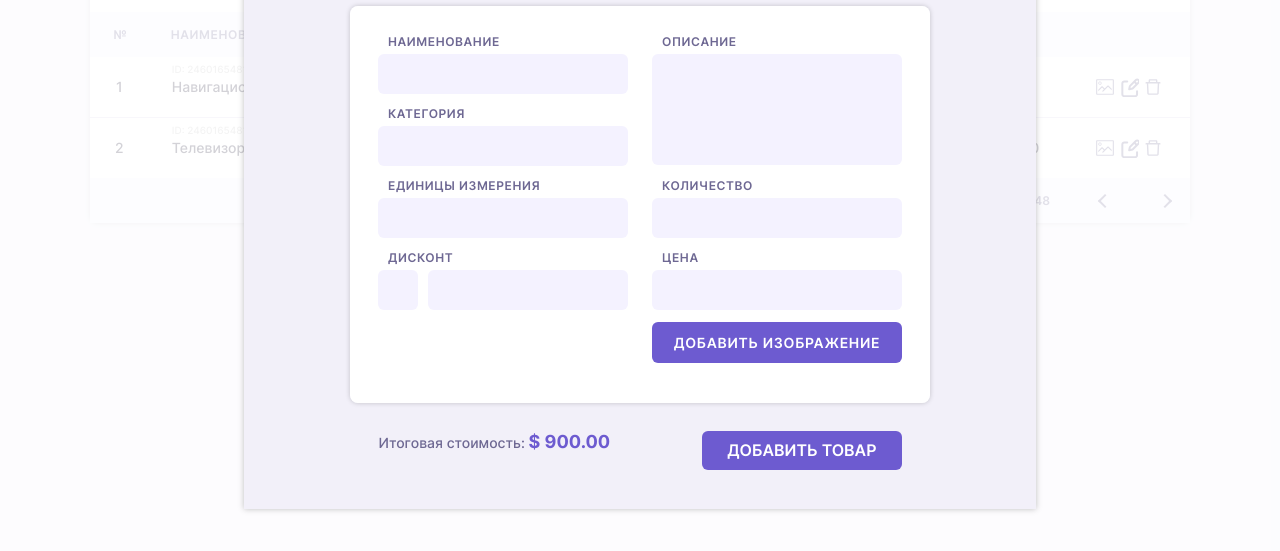
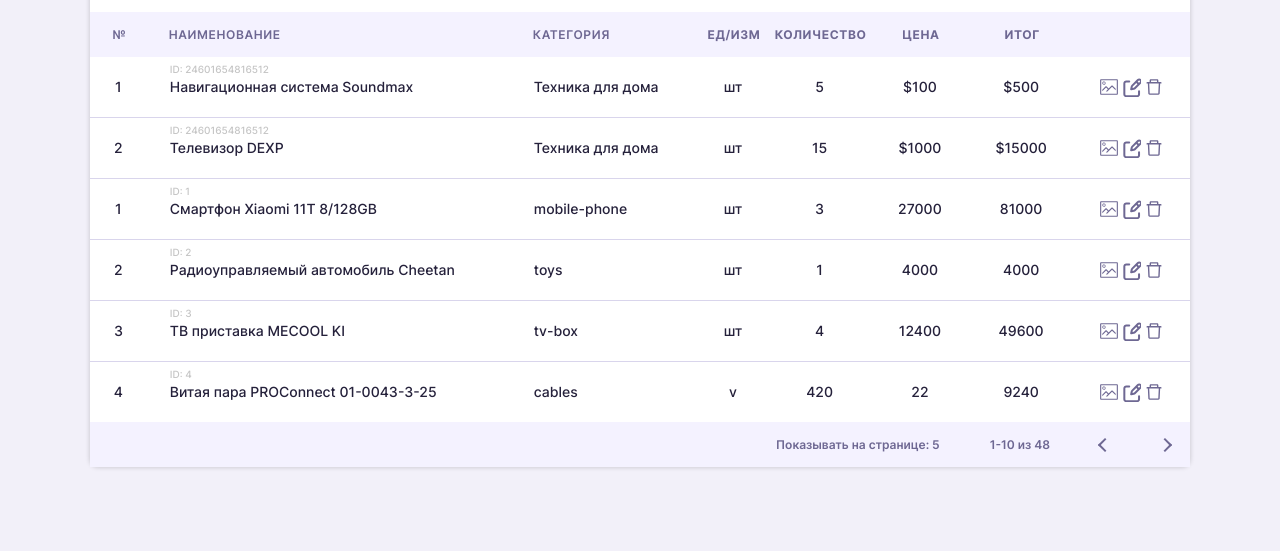
Before and after one commit to loordbarringtn/methed_crm, a plain HTML site: page index.html in a window 1280 px wide. Shown: the part 195-746 px from the top of the page. Drawn offline with Linux system fonts and the light colour scheme.

Commit message:
all is done

```diff
--- a/index.html
+++ b/index.html
@@ -99,7 +99,7 @@
   </section>
 
 
-  <div class="overlay active">
+  <div class="overlay">
     <div class="overlay__modal modal">
       <button class="modal__close">
         <svg width="24" height="24" fill="none" xmlns="http://www.w3.org/2000/svg">
@@ -173,5 +173,5 @@
 
 
 </body>
-<script src="./js/main.js"></script>
+<script src="./js/main.js" type="module"></script>
 </html>
--- /dev/null
+++ b/js/goods.js
@@ -0,0 +1,62 @@
+'use strict';
+
+const objectArray = [
+  {
+    "id": 1,
+    "title": "Смартфон Xiaomi 11T 8/128GB",
+    "price": 27000,
+    "description": "Смартфон Xiaomi 11T – это представитель флагманской линейки, выпущенной во второй половине 2021 года. И он полностью соответствует такому позиционированию, предоставляя своим обладателям возможность пользоваться отличными камерами, ни в чем себя не ограничивать при запуске игр и других требовательных приложений.",
+    "category": "mobile-phone",
+    "discont": false,
+    "count": 3,
+    "units": "шт",
+    "images": {
+      "small": "img/smrtxiaomi11t-m.jpg",
+      "big": "img/smrtxiaomi11t-b.jpg"
+    }
+  },
+  {
+    "id": 2,
+    "title": "Радиоуправляемый автомобиль Cheetan",
+    "price": 4000,
+    "description": "Внедорожник на дистанционном управлении. Скорость 25км/ч. Возраст 7 - 14 лет",
+    "category": "toys",
+    "discont": 5,
+    "count": 1,
+    "units": "шт",
+    "images": {
+      "small": "img/cheetancar-m.jpg",
+      "big": "img/cheetancar-b.jpg"
+    }
+  },
+  {
+    "id": 3,
+    "title": "ТВ приставка MECOOL KI",
+    "price": 12400,
+    "description": "Всего лишь один шаг сделает ваш телевизор умным, Быстрый и умный MECOOL KI PRO, прекрасно спроектированный, сочетает в себе прочный процессор Cortex-A53 с чипом Amlogic S905D",
+    "category": "tv-box",
+    "discont": 15,
+    "count": 4,
+    "units": "шт",
+    "images": {
+      "small": "img/tvboxmecool-m.jpg",
+      "big": "img/tvboxmecool-b.jpg"
+    }
+  },
+  {
+    "id": 4,
+    "title": "Витая пара PROConnect 01-0043-3-25",
+    "price": 22,
+    "description": "Витая пара Proconnect 01-0043-3-25 является сетевым кабелем с 4 парами проводов типа UTP, в качестве проводника в которых используется алюминий, плакированный медью CCA. Такая неэкранированная витая пара с одножильными проводами диаметром 0.50 мм широко применяется в процессе сетевых монтажных работ. С ее помощью вы сможете обеспечить развертывание локальной сети в домашних условиях или на предприятии, объединить все необходимое вам оборудование в единую сеть.",
+    "category": "cables",
+    "discont": false,
+    "count": 420,
+    "units": "v",
+    "images": {
+      "small": "img/lan_proconnect43-3-25.jpg",
+      "big": "img/lan_proconnect43-3-25-b.jpg"
+    }
+  }
+]
+
+export {objectArray};
--- a/js/main.js
+++ b/js/main.js
@@ -1,4 +1,74 @@
+'use strict';
+import {objectArray} from './goods.js';
+
 const modalWindowTitleSelector = document.querySelector('.modal__title');
 const formSelector = document.querySelector('.modal__fieldset');
 const checkBoxOnFormSelector = document.querySelector('.modal__checkbox');
 const discountFieldSelector = document.querySelector('.modal__input_discount');
+
+const createRow = (object, index) => {
+  const tableRow = document.createElement('tr');
+  const tableData1 = document.createElement('td');
+  const tableData2 = document.createElement('td');
+  const span = document.createElement('span');
+  const tableData3 = document.createElement('td');
+  const tableData4 = document.createElement('td');
+  const tableData5 = document.createElement('td');
+  const tableData6 = document.createElement('td');
+  const tableData7 = document.createElement('td');
+  const tableData8 = document.createElement('td');
+
+  tableData1.classList.add('table__cell');
+  tableData1.textContent = index;
+
+  tableData2.classList.add(
+    'table__cell',
+    'table__cell_left',
+    'table__cell_name',
+  );
+  tableData2.setAttribute('data-id', object.id);
+  tableData2.textContent = object.title;
+  span.classList.add('table__cell-id');
+  span.textContent = `id: ${object.id}`;
+  tableData2.prepend(span);
+  tableData3.classList.add('table__cell', 'table__cell_left');
+  tableData3.textContent = object.category;
+  tableData4.classList.add('table__cell');
+  tableData4.textContent = object.units;
+  tableData5.classList.add('table__cell');
+  tableData5.textContent = object.count;
+  tableData6.classList.add('table__cell');
+  tableData6.textContent = object.price;
+  tableData7.classList.add('table__cell');
+  tableData7.textContent = object.price * object.count;
+  tableData8.classList.add('table__cell', 'table__cell_btn-wrapper');
+  const button1 = document.createElement('button');
+  button1.classList.add('table__btn', 'table__btn_pic');
+  const button2 = document.createElement('button');
+  button2.classList.add('table__btn', 'table__btn_edit');
+  const button3 = document.createElement('button');
+  button3.classList.add('table__btn', 'table__btn_del');
+  tableData8.append(
+    button1, button2, button3,
+  );
+  tableRow.append(
+    tableData1,
+    tableData2,
+    tableData3,
+    tableData4,
+    tableData5,
+    tableData6,
+    tableData7,
+    tableData8,
+  );
+  return tableRow;
+};
+
+const renderGoods = (array) => {
+  const tableBody = document.querySelector('.table__body');
+  array.map((element, index) => {
+    tableBody.append(createRow(element, ++index));
+  });
+};
+
+renderGoods(objectArray);
```
Also changed, not shown: 2 other files.
